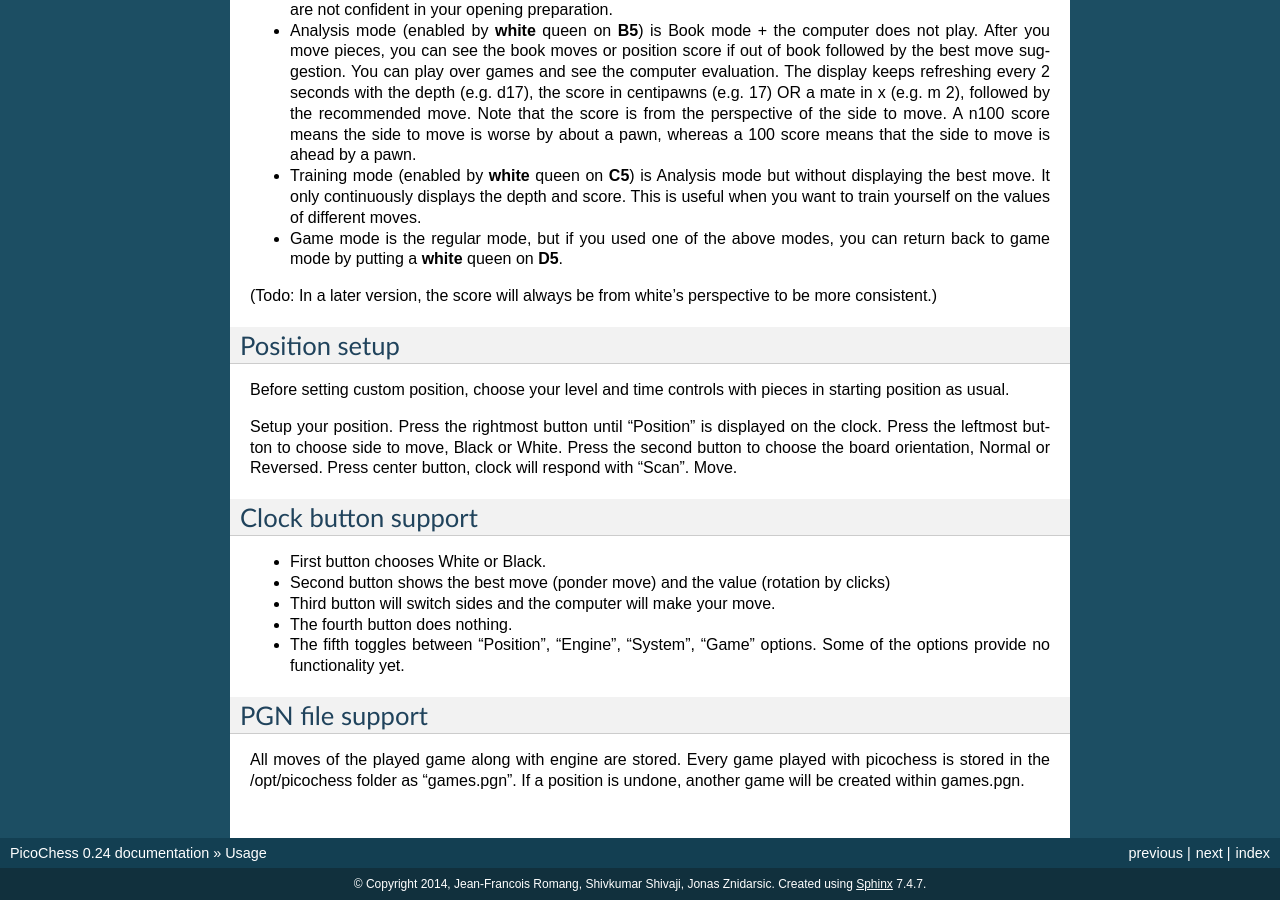
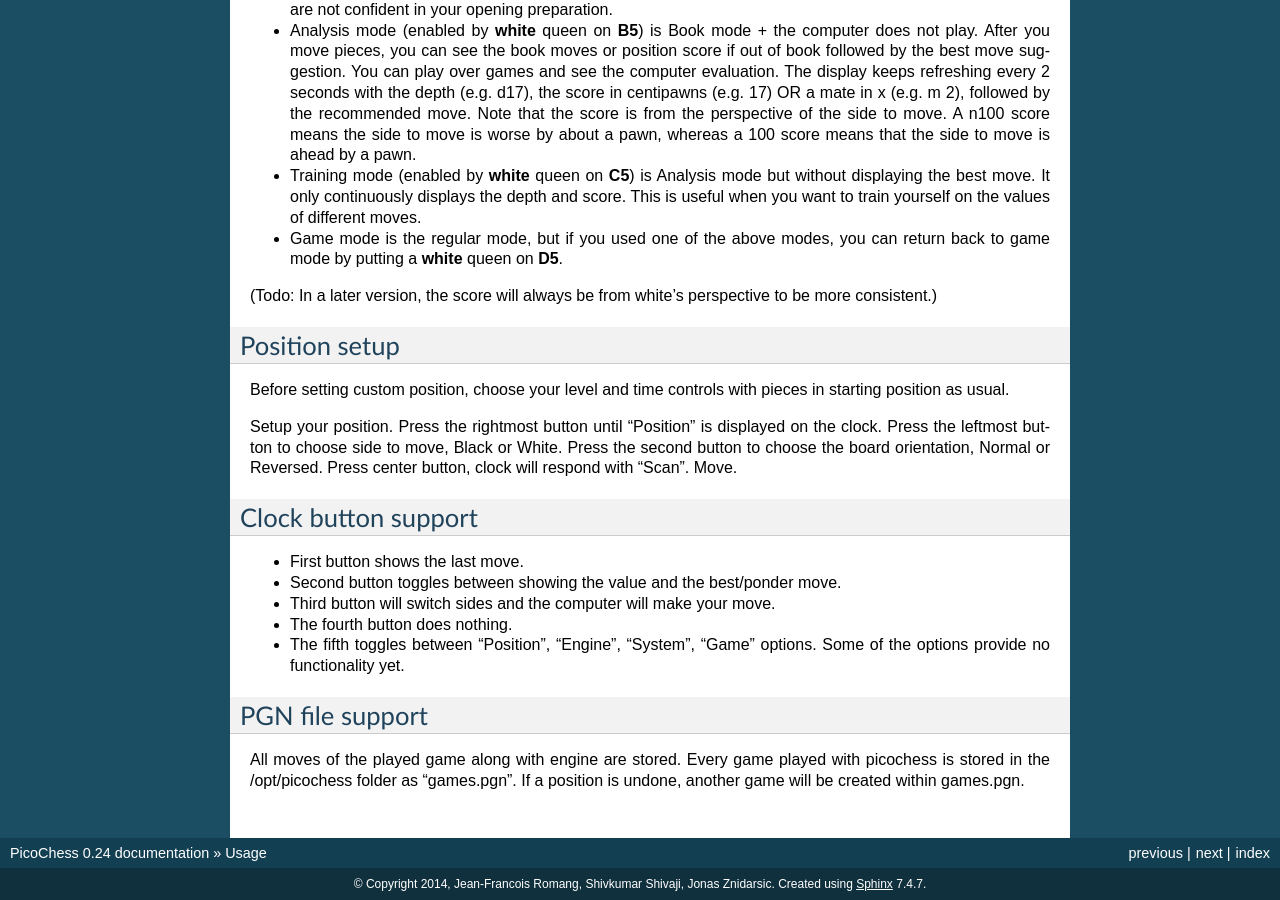
Before and after one commit to jromang/picochess, a Sphinx documentation site: the page built from docs/usage.rst, in a window 1280 px wide and 900 px high, scrolled down 1900 px. Built offline with Sphinx 7.4.7, drawn with Linux system fonts in a browser that asks for light colours.

Commit message:
Clock Button Docu updated

```diff
--- a/docs/usage.rst
+++ b/docs/usage.rst
@@ -103,8 +103,8 @@
 Clock button support
 --------------------
 
-* First button chooses White or Black.
-* Second button shows the best move (ponder move) and the value (rotation by clicks)
+* First button shows the last move.
+* Second button toggles between showing the value and the best/ponder move.
 * Third button will switch sides and the computer will make your move.
 * The fourth button does nothing.
 * The fifth toggles between "Position", "Engine", "System", "Game" options. Some of the options provide no functionality yet.
```
